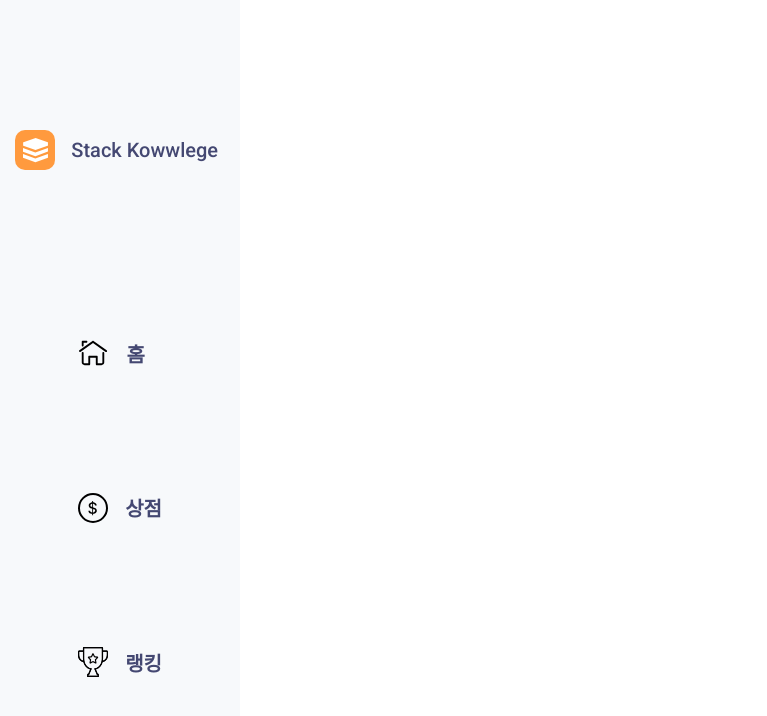
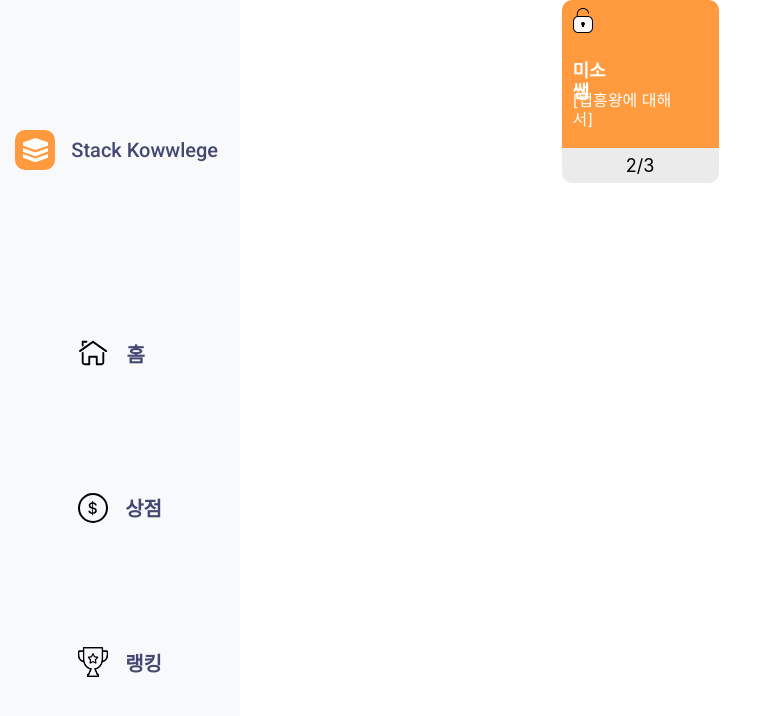
Before and after one commit to Stack-Knowledge/Stack-Knowledge-client, a Next.js app: page / in a window 1280 px wide. Shown: the top 716 px of the page, without its empty margins (0-767 px from the left). Built offline with nearby package versions, Linux system fonts and the light colour scheme; a web font is replaced by a local one.

Commit message:
Add Task

```diff
--- a/src/app/page.tsx
+++ b/src/app/page.tsx
@@ -1,10 +1,12 @@
 'use client';
+import { css } from '@emotion/react';
 import * as C from 'components';
 
 export default function Home() {
   return (
     <main>
       <C.SideBar />
+      <C.Task />
     </main>
   );
 }
--- a/src/components/SideBar/style.ts
+++ b/src/components/SideBar/style.ts
@@ -5,6 +5,7 @@ export const SideContainer = styled.div`
   height: 100vh;
   position: absolute;
   left: 0;
+  top: 0;
   background-color: #f7f9fb;
   display: flex;
   flex-direction: column;
--- /dev/null
+++ b/src/components/Task/index.tsx
@@ -0,0 +1,20 @@
+import * as S from './style';
+import * as I from 'images';
+import Image from 'next/image';
+
+const Task = () => {
+  return (
+    <div>
+      <S.TaskContainer>
+        <Image src={I.Rock} alt="" />
+        <S.TextBox>
+          <S.Teacher>미소쌤</S.Teacher>
+          <S.Title>[법흥왕에 대해서]</S.Title>
+        </S.TextBox>
+      </S.TaskContainer>
+      <S.Bottom>2/3</S.Bottom>
+    </div>
+  );
+};
+
+export default Task;
--- /dev/null
+++ b/src/components/Task/style.ts
@@ -0,0 +1,51 @@
+import styled from '@emotion/styled';
+
+export const TaskContainer = styled.div`
+  width: 157px;
+  height: 148px;
+  background-color: #ff9a3e;
+  border-radius: 10px 10px 0 0;
+  padding: 8px 0 0 11px;
+`;
+
+export const TextBox = styled.div`
+  width: 113px;
+  height: 50px;
+  display: flex;
+  flex-direction: column;
+  justify-content: space-between;
+  margin-top: 23px;
+  color: #ffffff;
+`;
+
+export const Teacher = styled.h2`
+  width: 47px;
+  height: 21px;
+  font-weight: 700;
+  font-size: 18px;
+  line-height: 21px;
+`;
+
+export const Title = styled.h3`
+  width: 113px;
+  height: 19px;
+  font-weight: 400;
+  font-size: 16px;
+  line-height: 19px;
+`;
+
+export const Bottom = styled.div`
+  width: 157px;
+  height: 35px;
+  background-color: #ebebeb;
+  border-radius: 0px 0px 10px 10px;
+  display: flex;
+  justify-content: center;
+  align-items: center;
+
+  font-weight: 400;
+  font-size: 18px;
+  line-height: 21px;
+  text-align: right;
+  color: #000000;
+`;
--- a/src/components/index.ts
+++ b/src/components/index.ts
@@ -1 +1,2 @@
 export { default as SideBar } from './SideBar';
+export { default as Task } from './Task';
--- a/src/images/index.tsx
+++ b/src/images/index.tsx
@@ -2,3 +2,5 @@ export { default as CoinIcon } from './CoinIcon.svg';
 export { default as HomeIcon } from './HomeIcon.svg';
 export { default as RankIcon } from './RankIcon.svg';
 export { default as LogoIcon } from './LogoIcon.svg';
+export { default as Rock } from './Rock.svg';
+export { default as UnRock } from './UnRock.svg';
--- a/src/styles/globals.css
+++ b/src/styles/globals.css
@@ -13,8 +13,12 @@
 
 html,
 body {
+  width: 100vw;
+  height: 100vh;
   max-width: 100vw;
   overflow-x: hidden;
+  display: flex;
+  justify-content: center;
 }
 
 a {
```
Also changed, not shown: src/images/Rock.svg (added), src/images/UnRock.svg (added).
